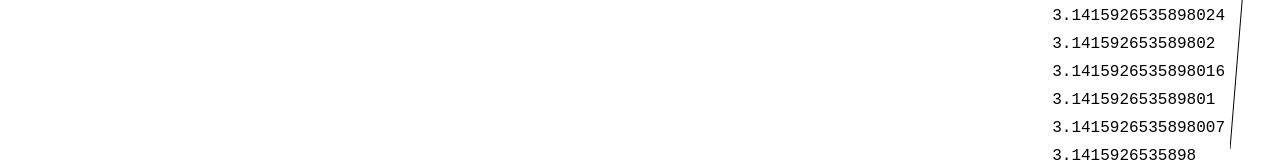
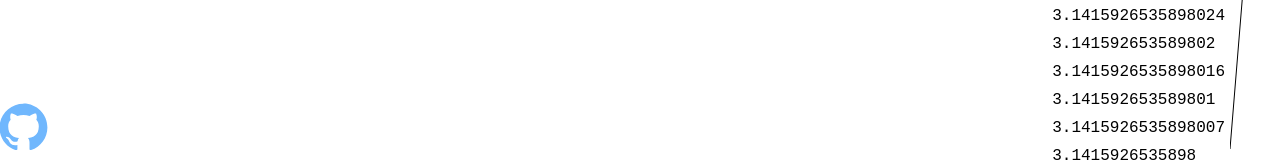
Before and after one commit to hhelwich/floating-point-converter, a website built with webpack: page dist/index.html in a window 1280 px wide. Shown: the part 650-812 px from the top of the page. Built offline with nearby package versions, Linux system fonts and the light colour scheme.

Commit message:
Move scaled path from svg to inline svg
var f = 80 / 54.62741699796952;

var path = "M 16,23 c -8.995,0 -16.288,7.293 -16.288,16.29 0,7.1970002 4.667,13.3020002 11.14,15.45700019 0.815,0.149 1.112,-0.354 1.112,-0.786 0,-0.38599999 -0.014,-1.41099999 -0.022,-2.76999999 -4.531,0.984 -5.487,-2.184 -5.487,-2.184 -0.741,-1.881 -1.809,-2.382 -1.809,-2.382 -1.479,-1.011 0.112,-0.991 0.112,-0.991 1.635,0.116 2.495,1.679 2.495,1.679 1.453,2.489 3.813,1.77 4.741,1.354 0.148,-1.053 0.568,-1.771 1.034,-2.178 -3.617,-0.411 -7.42,-1.8090002 -7.42,-8.0510002 0,-1.778 0.635,-3.232 1.677,-4.371 -0.168,-0.412 -0.727,-2.068 0.159,-4.311 0,0 1.368,-0.438 4.48,1.67 1.299,-0.361 2.693,-0.542 4.078,-0.548 1.383,0.006 2.777,0.187 4.078,0.548 3.11,-2.108 4.475,-1.67 4.475,-1.67 0.889,2.243 0.33,3.899 0.162,4.311 1.044,1.139 1.675,2.593 1.675,4.371 0,6.258 -3.809,7.6350002 -7.438,8.0380002 0.585,0.503 1.106,1.497 1.106,3.017 0,2.177 -0.02,3.934 -0.02,4.46799999 0,0.436 0.293,0.943 1.12,0.784 6.468,-2.15899999 11.131,-8.25999999 11.131,-15.45500019 0,-8.997 -7.294,-16.29 -16.291,-16.29";

path.split(' ').map(t => t.split(',')).map(t => {
if (t.length < 2) return t;
return t.map(d => (d * f).toFixed(1)).map(d => d.endsWith('.0') ? d.substr(0,d.length-2): d);
}).map(p => p.join(',')).join(' ')

```diff
--- a/dist/index.html
+++ b/dist/index.html
@@ -1,12 +1,17 @@
 <!DOCTYPE html>
 <html lang="en">
   <head>
-    <title>IEEE Floating Point Converter</title>
+    <title>IEEE 754 Floating Point Converter</title>
     <meta charset="utf-8">
     <meta name="viewport" content="width=device-width, initial-scale=1, shrink-to-fit=no">
     <link rel="stylesheet" href="style.css">
   </head>
   <body>
+    <a href="https://github.com/hhelwich/floating-point-converter" class="github-corner" title="View source on Github">
+      <svg width="80" height="80" style="fill:#70B7FD">
+       <path d="M 23.4,33.7 c -13.2,0 -23.9,10.7 -23.9,23.9 0,10.5 6.8,19.5 16.3,22.6 1.2,0.2 1.6,-0.5 1.6,-1.2 0,-0.6 -0,-2.1 -0,-4.1 -6.6,1.4 -8,-3.2 -8,-3.2 -1.1,-2.8 -2.6,-3.5 -2.6,-3.5 -2.2,-1.5 0.2,-1.5 0.2,-1.5 2.4,0.2 3.7,2.5 3.7,2.5 2.1,3.6 5.6,2.6 6.9,2 0.2,-1.5 0.8,-2.6 1.5,-3.2 -5.3,-0.6 -10.9,-2.6 -10.9,-11.8 0,-2.6 0.9,-4.7 2.5,-6.4 -0.2,-0.6 -1.1,-3 0.2,-6.3 0,0 2,-0.6 6.6,2.4 1.9,-0.5 3.9,-0.8 6,-0.8 2,0 4.1,0.3 6,0.8 4.6,-3.1 6.6,-2.4 6.6,-2.4 1.3,3.3 0.5,5.7 0.2,6.3 1.5,1.7 2.5,3.8 2.5,6.4 0,9.2 -5.6,11.2 -10.9,11.8 0.9,0.7 1.6,2.2 1.6,4.4 0,3.2 -0,5.8 -0,6.5 0,0.6 0.4,1.4 1.6,1.1 9.5,-3.2 16.3,-12.1 16.3,-22.6 0,-13.2 -10.7,-23.9 -23.9,-23.9"/>
+      </svg>
+    </a>
     <div id="number-list"></div>
     <canvas id="number-total-position"></canvas>
     <div id="inputs">
--- a/dist/style.css
+++ b/dist/style.css
@@ -64,3 +64,10 @@ div.number.selected {
   background-color: blue;
   color: white;
 }
+
+.github-corner {
+  position: fixed;
+  left: 0;
+  bottom: 0;
+  height: 80px;
+}
```
Also changed, not shown: dist/github.svg (deleted).
